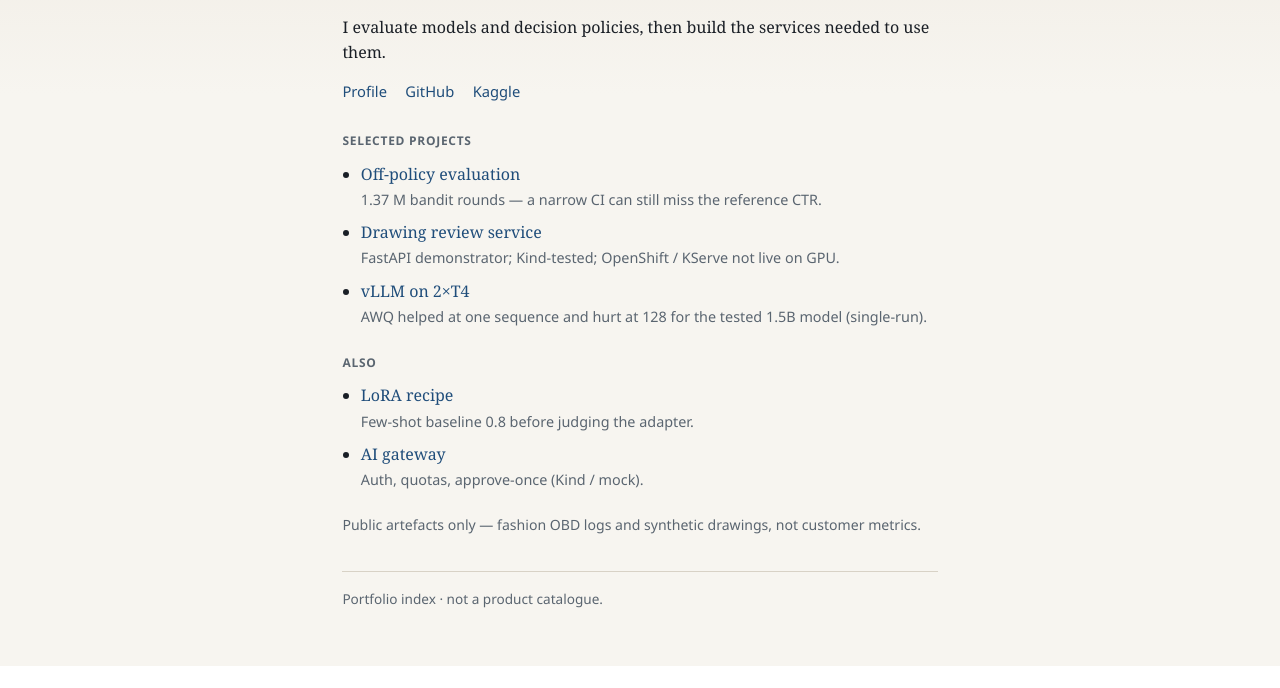
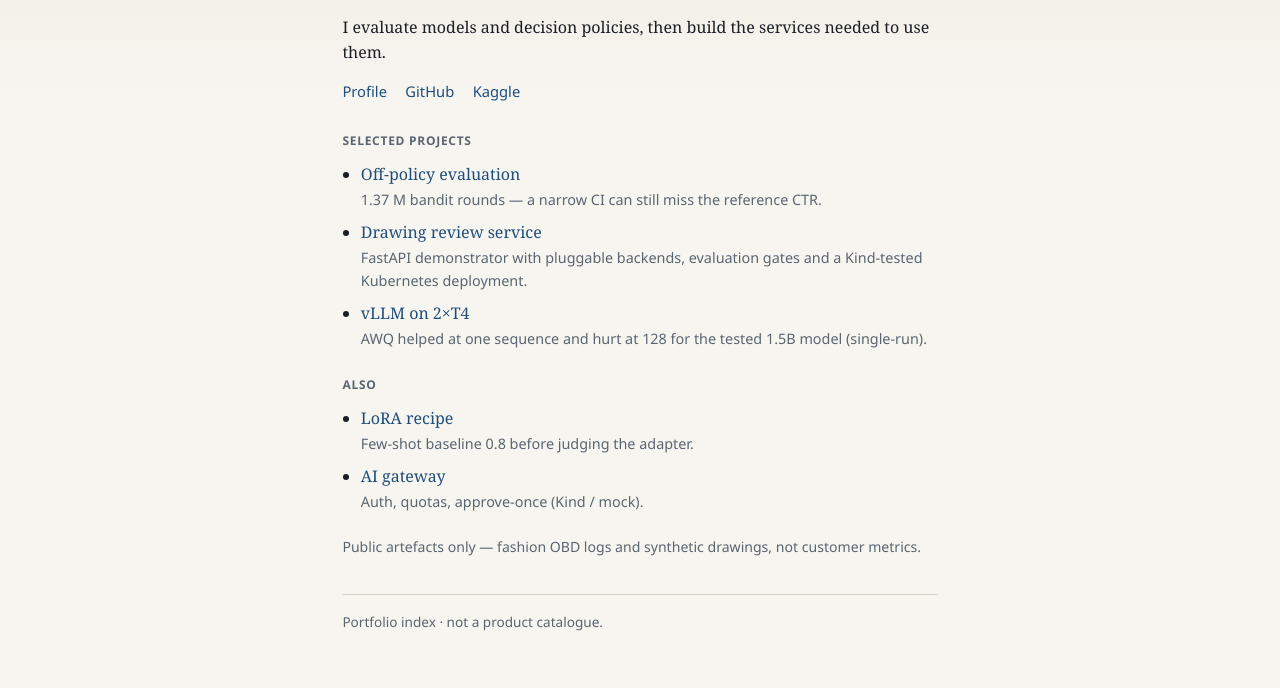
Before and after one commit to lyftium/lyftium.github.io, a plain HTML site: page index.html in a window 1280 px wide. Shown: the part 152-840 px from the top of the page. Before the commit the page ends 818 px from the top, so only its background shows below. Drawn offline with Linux system fonts and the light colour scheme.

Commit message:
docs: update drawing service project description

```diff
--- a/index.html
+++ b/index.html
@@ -96,7 +96,7 @@
       </li>
       <li>
         <a href="https://github.com/lyftium/drawing-review-service">Drawing review service</a>
-        <span>FastAPI demonstrator; Kind-tested; OpenShift / KServe not live on GPU.</span>
+        <span>FastAPI demonstrator with pluggable backends, evaluation gates and a Kind-tested Kubernetes deployment.</span>
       </li>
       <li>
         <a href="https://github.com/lyftium/vllm-serving-benchmark-t4">vLLM on 2×T4</a>
```
